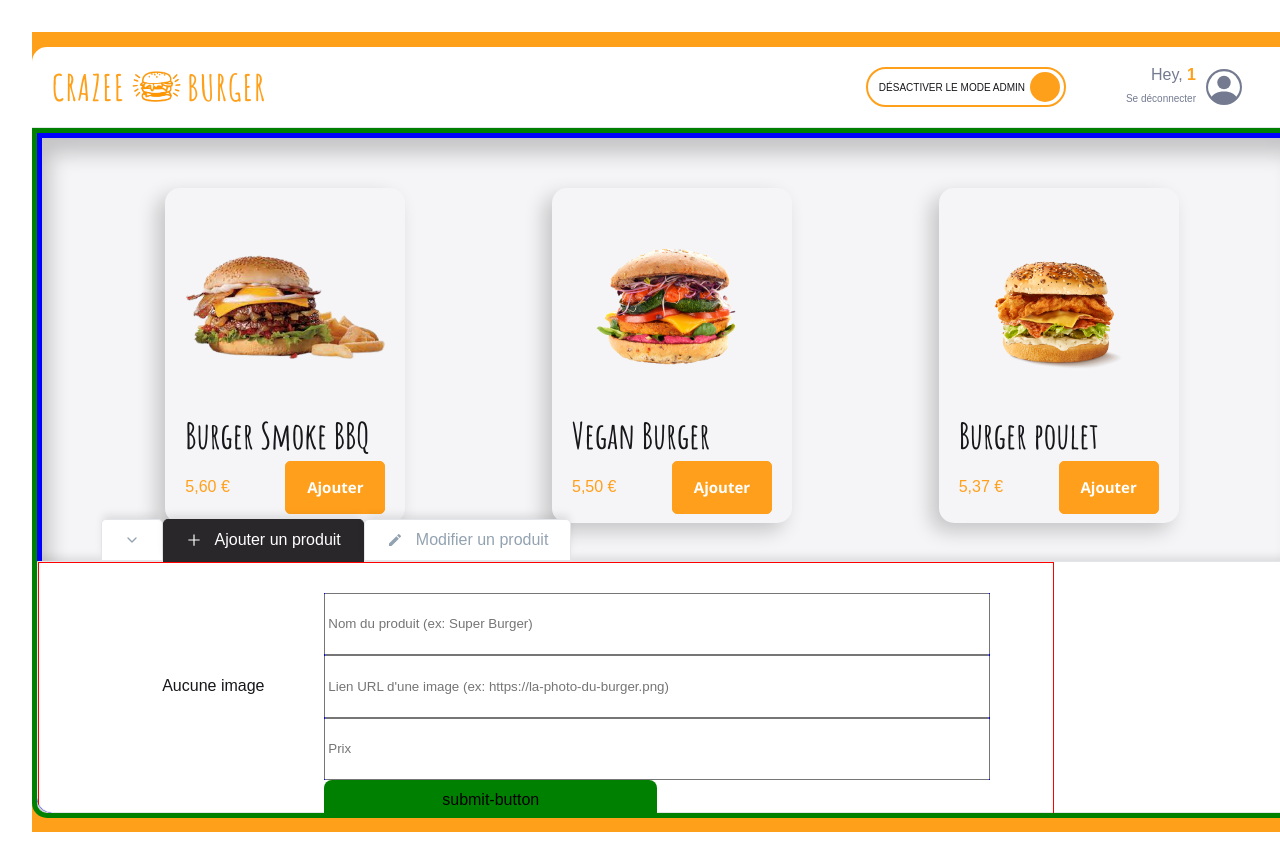
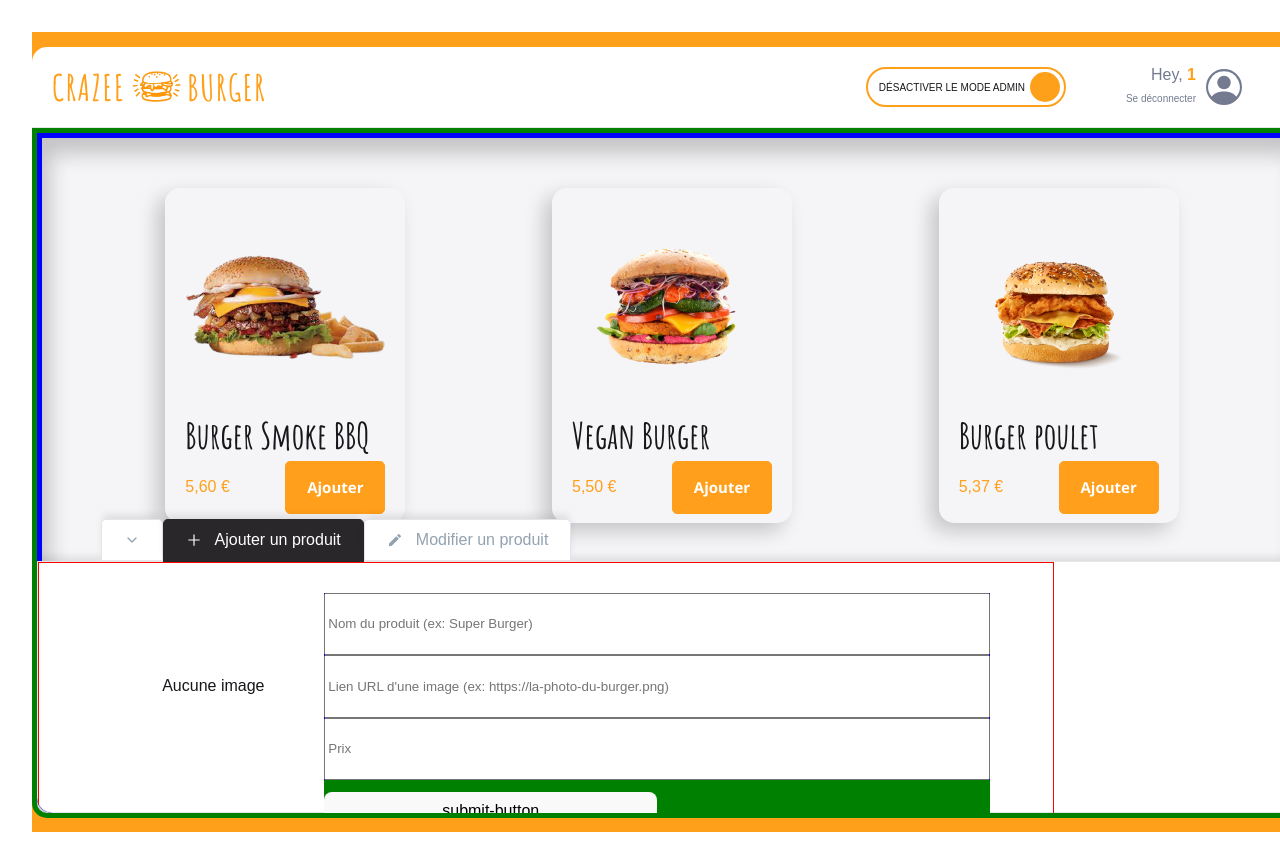
Before and after one commit to CarlMaillard/crazee-burger, a React (Vite) app: page /order/1 in a window 1280 px wide. Shown: the top 864 px of the page. Built offline with nearby package versions, Linux system fonts and the light colour scheme; grey boxes are pictures that could not be loaded.

Commit message:
✨ F08: ADMIN > AddForm  > Add submit message for 2 seconde on submission

```diff
--- a/src/components/pages/order/Main/Admin/AdminPanel/AddForm.jsx
+++ b/src/components/pages/order/Main/Admin/AdminPanel/AddForm.jsx
@@ -1,6 +1,7 @@
 import { useContext, useState } from "react";
 import styled from "styled-components";
 import OrderContext from "../../../../../../context/OrderContext";
+import {FiCheck} from "react-icons/fi"
 
 const EMPTY_PRODUCT = {
    id:"",
@@ -15,6 +16,8 @@ export default function AddForm() {
 
   const [newProduct, setNewProduct] = useState(EMPTY_PRODUCT)
 
+  const [isSubmitted, setIsSubmitted] = useState(false)
+
 
 
     const handleSubmit = (event) => {
@@ -26,12 +29,21 @@ export default function AddForm() {
      }
       handleAddProduct(newProductToAdd)
       setNewProduct(EMPTY_PRODUCT)
+
+      displaySuccesMessage()
     }
 
     const handleChange = (event) => {
 
       const { name, value } = event.target
       setNewProduct({ ...newProduct, [name]: value })
+    }
+
+    const displaySuccesMessage = () => {
+      setIsSubmitted(true)
+      setTimeout(() => {
+        setIsSubmitted(false)
+      }, 2000);
     }
 
   return(
@@ -53,7 +65,16 @@ export default function AddForm() {
       <input name="price" value={newProduct.price ? newProduct.price : ""} type="text" placeholder="Prix" onChange={handleChange} />
     </div>
 
-    <button className="submit-button" >submit-button</button>
+    <div  className="submit">
+       <button className="submit-button" >submit-button</button>
+
+       {isSubmitted && (
+        <div className="submit-message">
+          <FiCheck/>
+          <span> Ajouté avec succès !</span>
+        </div>
+        )}
+    </div>
   </AddFormStyled>
   )
 }
@@ -95,11 +116,19 @@ width: 70%;
 
 }
 
-.submit-button{
+.submit{
   background:  green;
   grid-area: 4 / 2 / 5 / 3;
+  display: flex;
+  align-items: center;
 
-  display: grid;
-  width: 50%;
+  .submit-button{
+    display: grid;
+    width: 50%;
+  }
+
+  .submit-message{
+    border: 1px solid red;
+  }
 }
 `
```
